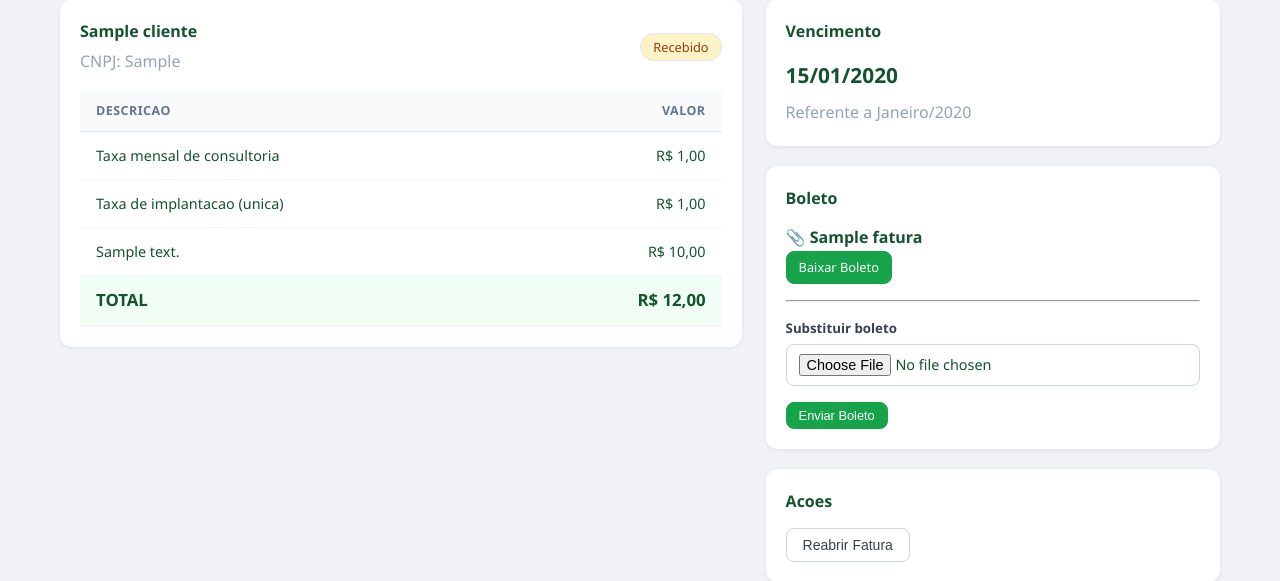
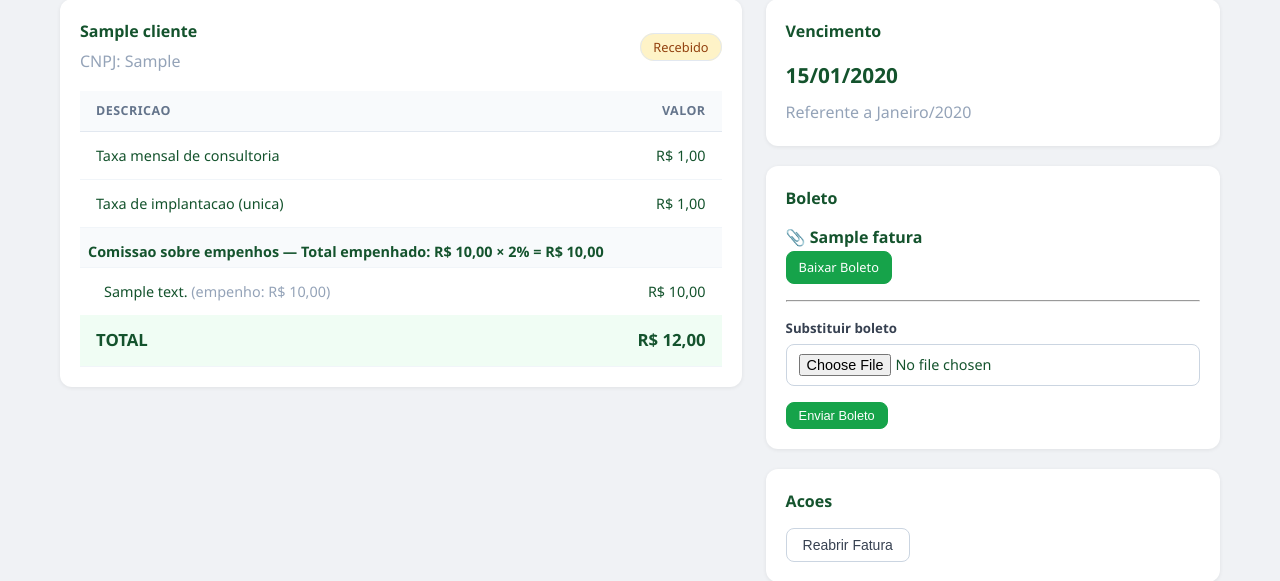
Before and after one commit to igorsantoscost-rgb/Software-de-Licita-es, a Flask app: page /financeiro/fatura/1 in a window 1280 px wide. Shown: the part 145-726 px from the top of the page. Run offline with Flask 3, Linux system fonts and the light colour scheme; a user stored in the database is signed in; tables that the repository leaves empty hold one stand-in row (values such as "Sample post").

Commit message:
feat(financeiro): mostra valor empenhado e comissao 2% separados no painel e detalhe

```diff
--- a/app/models.py
+++ b/app/models.py
@@ -374,7 +374,13 @@ class Fatura(db.Model):
 
     @property
     def total_empenhos(self):
+        """Soma das comissoes (2%) dos empenhos."""
         return sum(i.valor for i in self.itens if i.valor)
+
+    @property
+    def total_valor_empenhado(self):
+        """Soma do valor total dos empenhos (valor cheio, nao a comissao)."""
+        return sum(i.empenho.valor_total for i in self.itens if i.empenho and i.empenho.valor_total)
 
     @property
     def total(self):
--- a/app/templates/detalhe_fatura.html
+++ b/app/templates/detalhe_fatura.html
@@ -45,13 +45,19 @@
           </tr>
           {% endif %}
           <!-- Itens de empenho (2%) -->
+          {% if fatura.itens %}
+          <tr style="background:#f8fafc;">
+            <td colspan="2" style="padding:12px 8px 4px;font-weight:600;color:#14532d;">
+              Comissao sobre empenhos — Total empenhado: R$ {{ "{:,.2f}".format(fatura.total_valor_empenhado).replace(",", "X").replace(".", ",").replace("X", ".") }} × 2% = R$ {{ "{:,.2f}".format(fatura.total_empenhos).replace(",", "X").replace(".", ",").replace("X", ".") }}
+            </td>
+          </tr>
           {% for item in fatura.itens %}
           <tr>
-            <td>{{ item.descricao }}</td>
+            <td style="padding-left:24px;">{{ item.descricao }}{% if item.empenho and item.empenho.valor_total %} <span class="muted">(empenho: R$ {{ "{:,.2f}".format(item.empenho.valor_total).replace(",", "X").replace(".", ",").replace("X", ".") }})</span>{% endif %}</td>
             <td style="text-align:right;">R$ {{ "{:,.2f}".format(item.valor).replace(",", "X").replace(".", ",").replace("X", ".") }}</td>
           </tr>
           {% endfor %}
-          {% if not fatura.itens %}
+          {% else %}
           <tr>
             <td class="muted" colspan="2">Nenhum empenho neste mes.</td>
           </tr>
--- a/app/templates/financeiro_painel.html
+++ b/app/templates/financeiro_painel.html
@@ -42,8 +42,9 @@
         <th>Fatura</th>
         <th>Cliente</th>
         <th>Consultoria</th>
-        <th>Empenhos (2%)</th>
-        <th>Total</th>
+        <th>Valor Empenhado</th>
+        <th>Comissao (2%)</th>
+        <th>Total Fatura</th>
         <th>Vencimento</th>
         <th>Status</th>
         <th>Boleto</th>
@@ -56,6 +57,7 @@
         <td><strong>{{ f.nome_mes }}</strong></td>
         <td>{{ f.cliente.nome }}</td>
         <td>R$ {{ "{:,.2f}".format(f.taxa_consultoria).replace(",", "X").replace(".", ",").replace("X", ".") }}</td>
+        <td>R$ {{ "{:,.2f}".format(f.total_valor_empenhado).replace(",", "X").replace(".", ",").replace("X", ".") }}</td>
         <td>R$ {{ "{:,.2f}".format(f.total_empenhos).replace(",", "X").replace(".", ",").replace("X", ".") }}</td>
         <td><strong>R$ {{ "{:,.2f}".format(f.total).replace(",", "X").replace(".", ",").replace("X", ".") }}</strong></td>
         <td>{{ f.vencimento.strftime('%d/%m/%Y') }}</td>
```
